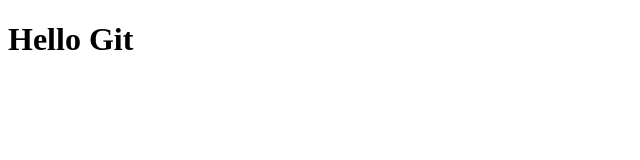
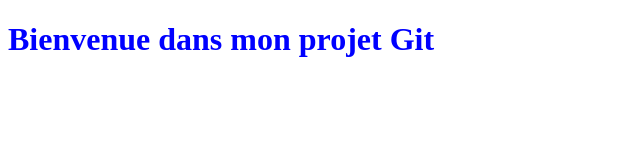
Before and after one commit to bouakilghita-sys/tp-git-intro, a plain HTML site: page index.html in a window 1280 px wide. Shown: the whole page, without its empty margins (0-640 px from the left). Drawn offline with Linux system fonts and the light colour scheme.

Commit message:
Modification du style

```diff
--- a/index.html
+++ b/index.html
@@ -1,11 +1,20 @@
 <!DOCTYPE html>
 <html lang="en">
+
 <head>
     <meta charset="UTF-8">
     <meta name="viewport" content="width=device-width, initial-scale=1.0">
-    <title>Document</title>
+    <title>Mon projet Git</title>
+    <style>
+        h1 {
+            color: blue;
+        }
+    </style>
 </head>
+
 <body>
-    <h1>Hello Git</h1>
+    <h1>Bienvenue dans mon projet Git</h1>
+
 </body>
+
 </html>
```
